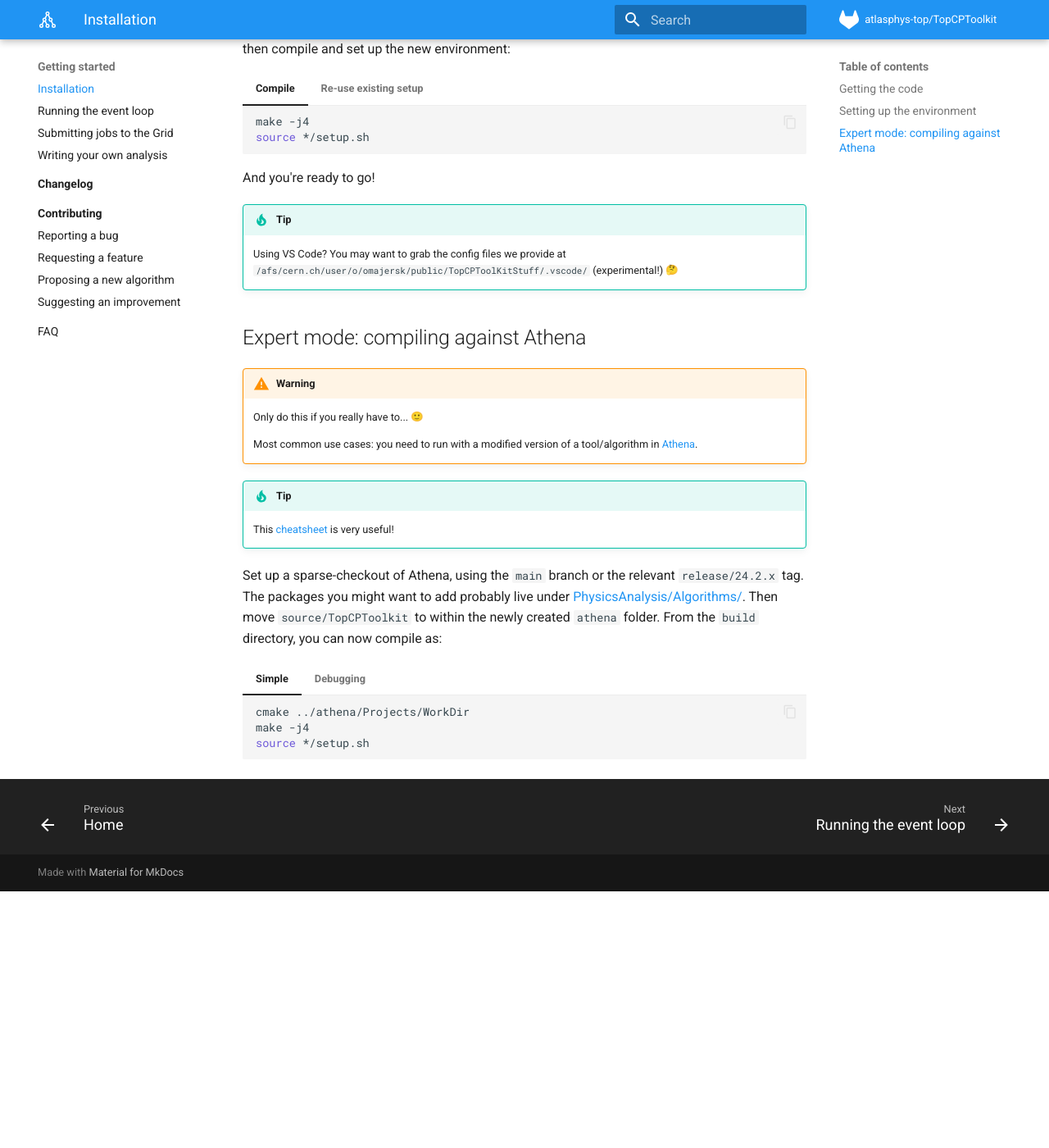
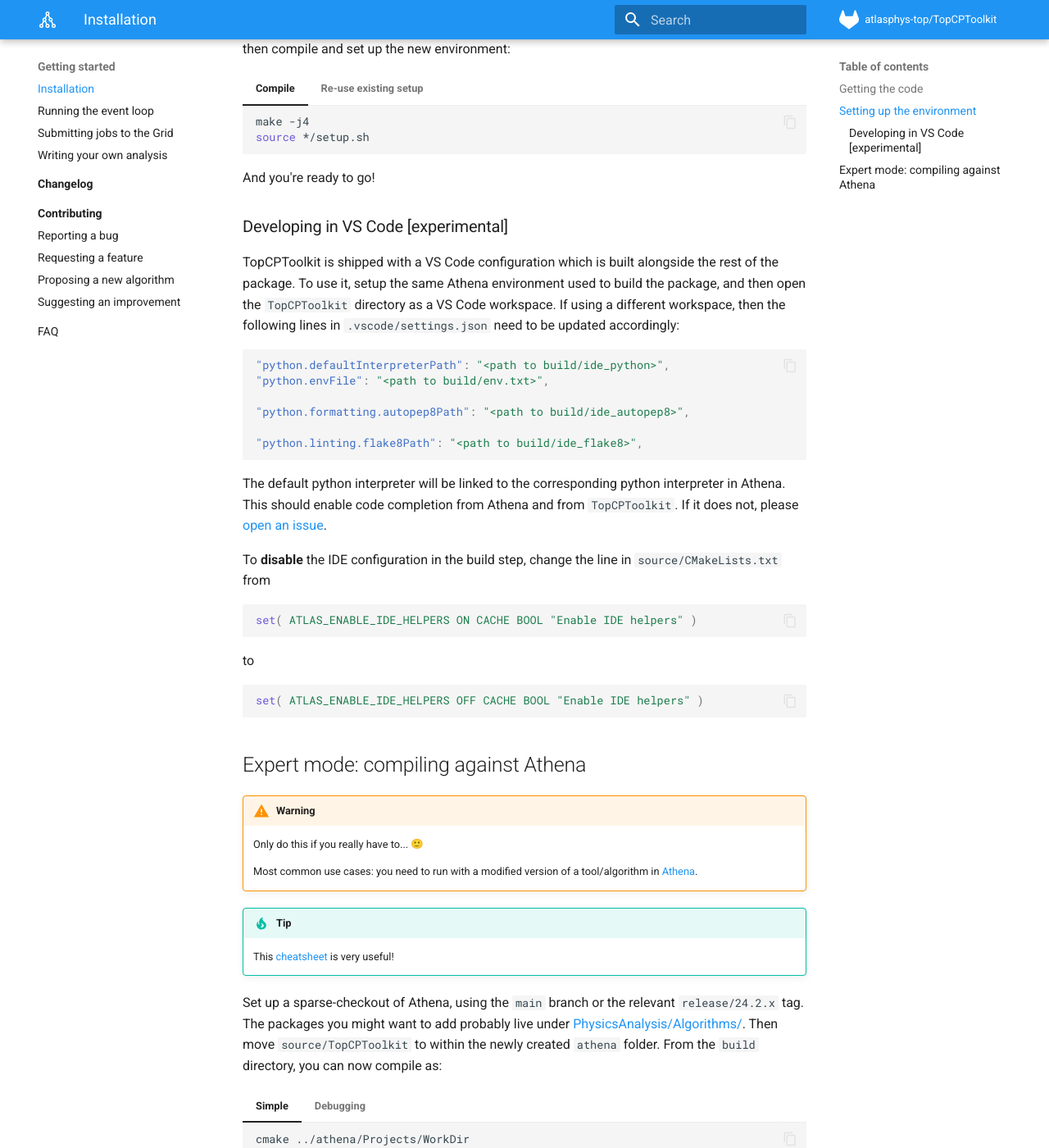
Before and after one commit to SuperNova76/TopCPToolKit, an MkDocs documentation site: the page built from docs/installation.md, in a window 1280 px wide and 1400 px high, scrolled down 1440 px. Shown: the whole window at 82% size. Built offline with MkDocs 1.6.1 and Material for MkDocs 9.7.7, drawn with Linux system fonts in a browser that asks for light colours; emoji names are drawn with the system emoji font; before the commit the page ends 2527 px from its top, so only the background shows below that.

Commit message:
VSCode setup

````diff
--- a/docs/installation.md
+++ b/docs/installation.md
@@ -1,7 +1,7 @@
 Whether you intend to run locally or on the Grid, you will need to get the [source code for TopCPToolkit](https://gitlab.cern.ch/atlasphys-top/reco/TopCPToolkit) and compile it against a suitable software environment.
 Here we guide you through the necessary first steps.
 
-## Getting the code
+## Getting the code
 
 Get a local copy of the git repository with:
 
@@ -30,7 +30,7 @@ git fetch -a
 git checkout tags/vX.Y.Z -b mybranch
 ```
 
-## Setting up the environment
+## Setting up the environment
 
 Assuming you are working on Lxplus or an equivalent setup with access to CVMFS, all you need is the following:
 === "Simple"
@@ -81,8 +81,35 @@ then compile and set up the new environment:
 
 And you're ready to go!
 
-!!! tip
-    Using VS Code? You may want to grab the config files we provide at `/afs/cern.ch/user/o/omajersk/public/TopCPToolKitStuff/.vscode/` (experimental!) :thinking_face:
+### Developing in VS Code [experimental]
+
+TopCPToolkit is shipped with a VS Code configuration which is built alongside the rest of the package. To use it, setup the same Athena environment used to build the package, and then open the `TopCPToolkit` directory as a VS Code workspace. If using a different workspace, then the following lines in `.vscode/settings.json` need to be updated accordingly:
+
+```json
+"python.defaultInterpreterPath": "<path to build/ide_python>",
+"python.envFile": "<path to build/env.txt>",
+
+"python.formatting.autopep8Path": "<path to build/ide_autopep8>",
+
+"python.linting.flake8Path": "<path to build/ide_flake8>",
+```
+
+The default python interpreter will be linked to the corresponding python interpreter in Athena. This should enable code completion from Athena and from `TopCPToolkit`. If it does not, please [open an issue](https://gitlab.cern.ch/atlasphys-top/reco/TopCPToolkit/-/issues).
+
+To **disable** the IDE configuration in the build step, change the line in `source/CMakeLists.txt` from
+
+```cmake
+set( ATLAS_ENABLE_IDE_HELPERS ON CACHE BOOL "Enable IDE helpers" )
+```
+
+to
+
+```cmake
+set( ATLAS_ENABLE_IDE_HELPERS OFF CACHE BOOL "Enable IDE helpers" )
+```
+
+<!-- !!! tip
+    Using VS Code? You may want to grab the config files we provide at `/afs/cern.ch/user/o/omajersk/public/TopCPToolKitStuff/.vscode/` (experimental!) :thinking_face: -->
 
 ## Expert mode: compiling against Athena
 
````
Also changed, not shown: source/CMakeLists.txt (+10 -0 lines), 1 other file.
